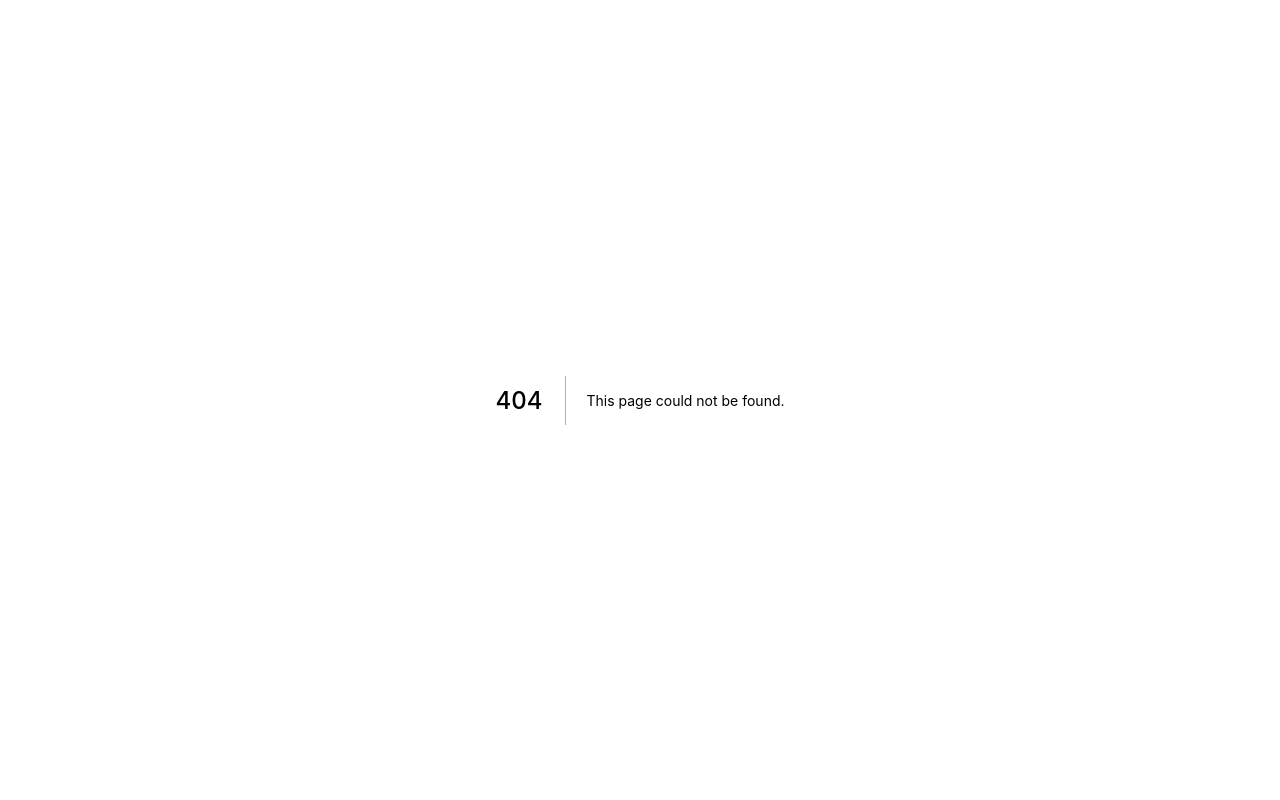
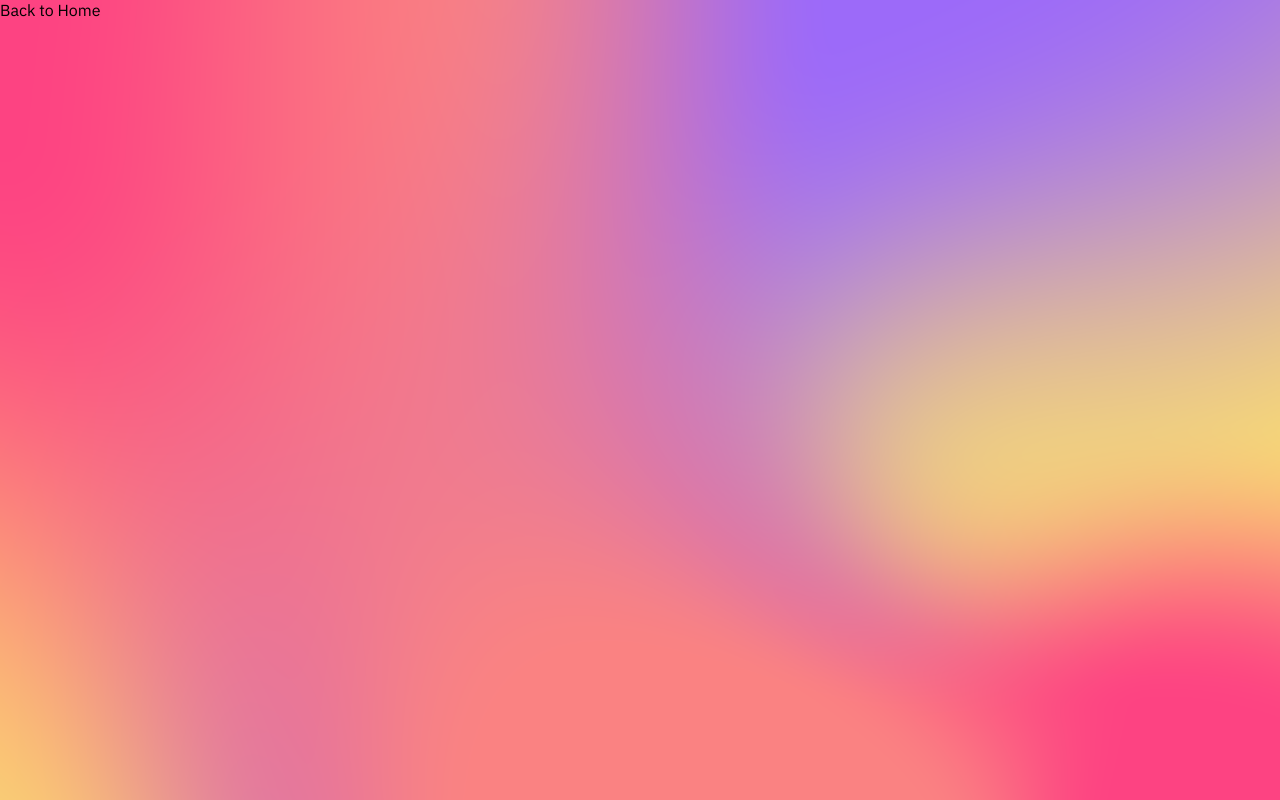
Before and after one commit to ramonrp/learn-nextJS, a Next.js app: page /coffee-store/1 in a window 1280 px wide. Before the commit this address had no page. Built offline with nearby package versions, Linux system fonts and the light colour scheme.

Commit message:
create dynamic [id] page

```diff
--- /dev/null
+++ b/pages/coffee-store/[id].jsx
@@ -0,0 +1,15 @@
+import { useRouter } from "next/router";
+import Link from "next/link";
+const Store = () => {
+  const router = useRouter();
+  const { id } = router.query;
+  return (
+    <div>
+      <Link href="/">
+        <a>Back to Home</a>
+      </Link>{" "}
+    </div>
+  );
+};
+
+export default Store;
```
